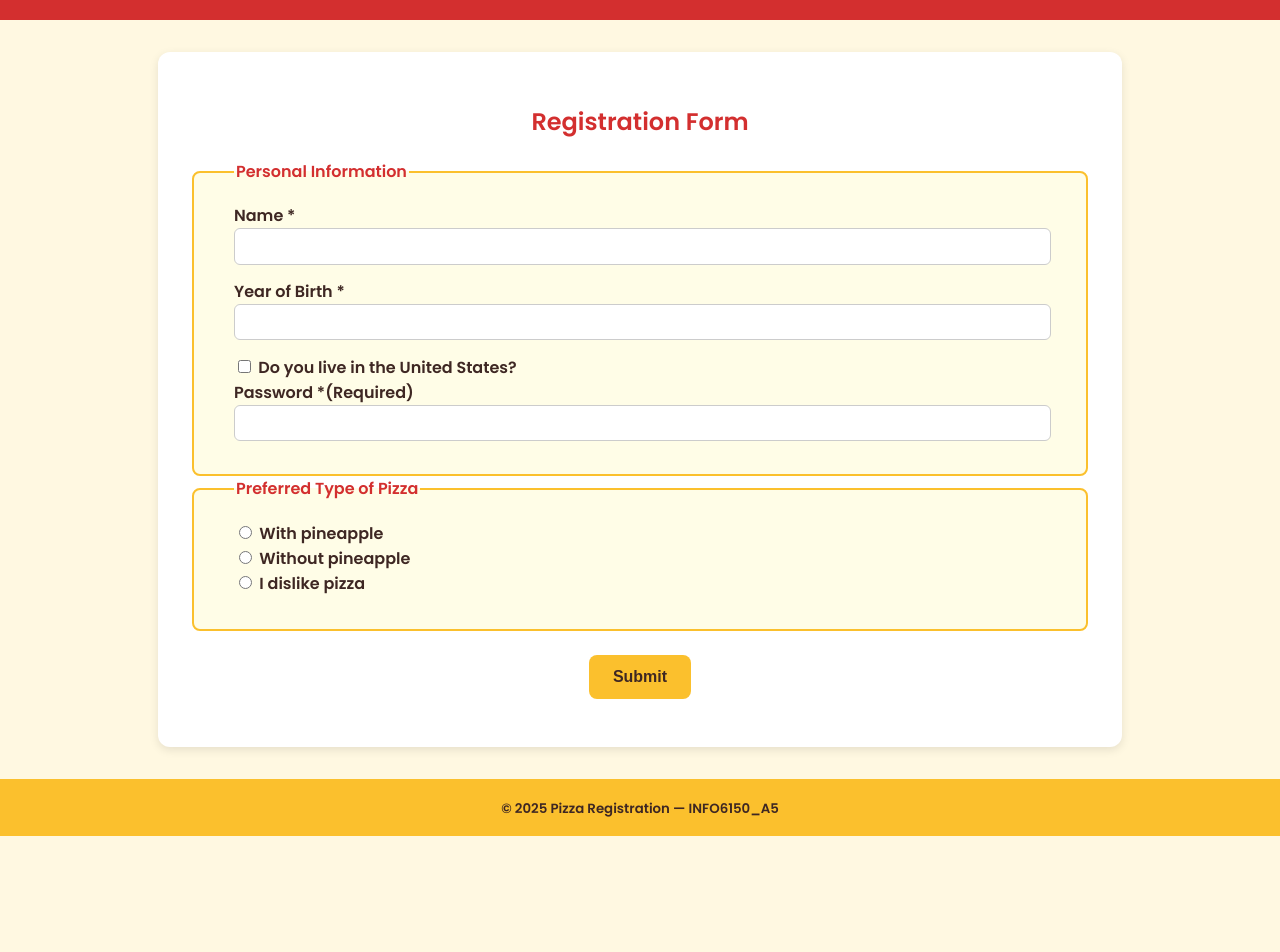
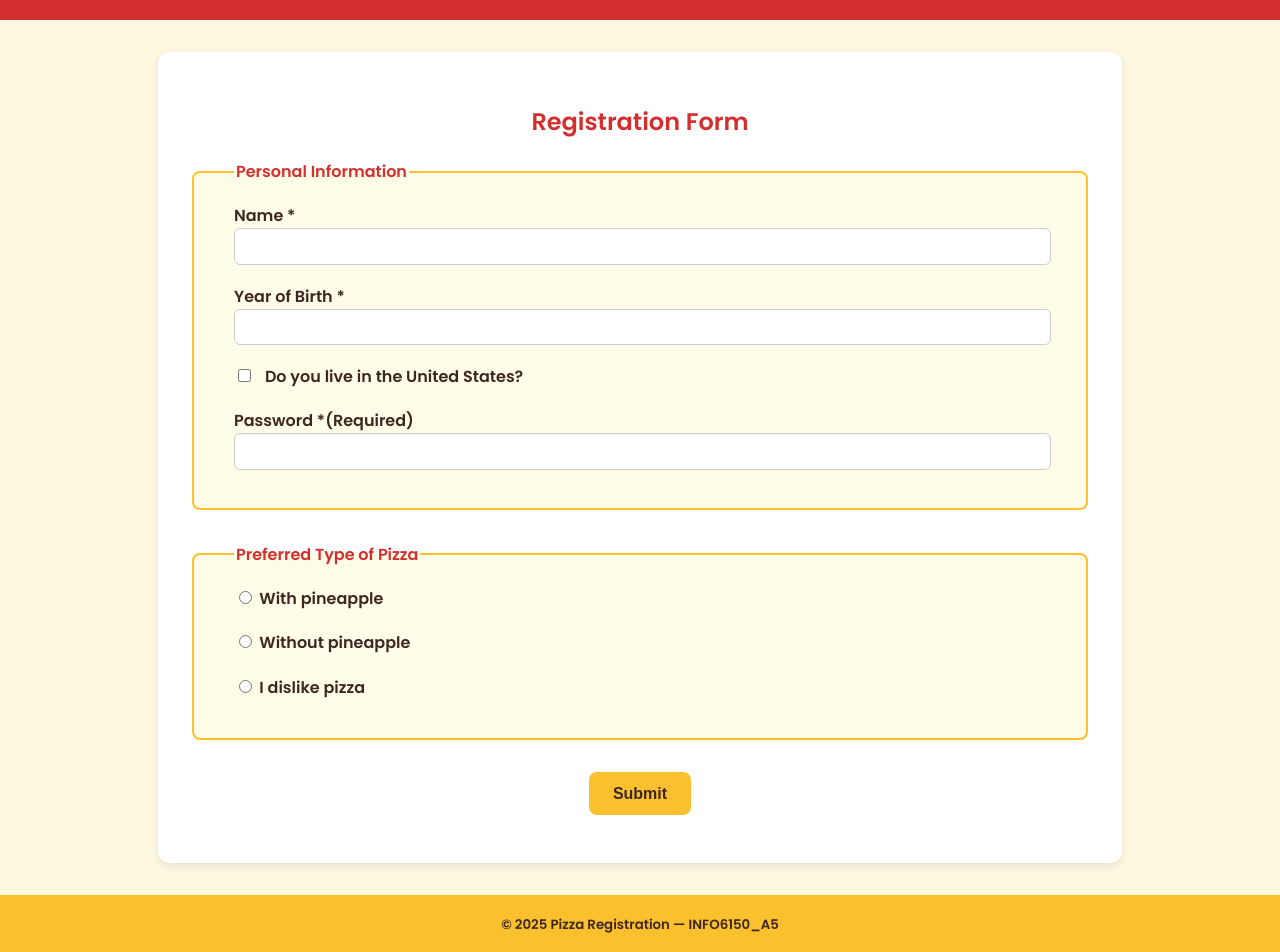
Before and after one commit to sxsun1684/info-6150-a5, a plain HTML site: page index.html in a window 1280 px wide. Shown: the part 121-1073 px from the top of the page. Before the commit the page ends 957 px from the top, so only its background shows below. Drawn offline with Linux system fonts and the light colour scheme.

Commit message:
layout -vertical

```diff
--- a/index.css
+++ b/index.css
@@ -57,6 +57,23 @@ fieldset {
     background-color: #fffde7;
 }
 
+form fieldset {
+    margin-bottom: 2rem !important;
+}
+
+.form-group {
+    margin-bottom: 1.2rem !important;
+}
+
+/* Specifically fix checkbox being too close */
+.form-group input[type="checkbox"] {
+    margin-right: 0.6rem;
+}
+
+/* Add spacing between the last input and submit button */
+.form-actions {
+    margin-top: 2rem !important;
+}
 
 legend {
     font-weight: 600;
@@ -65,7 +82,7 @@ legend {
 
 label {
     display: inline;
-    margin-bottom: 0.3rem;
+    margin-bottom: 5rem;
     font-weight: 600;
 }
 
--- a/script.js
+++ b/script.js
@@ -33,7 +33,7 @@ form.addEventListener('submit', (e) => {
 
     // Validate birth year
     if (isNaN(year) || year <= 1900 || year >= currentYear) {
-        showError('yearError', `Year must be between 1900 and ${currentYear - 1}.`);
+        showError('yearError', `Year must be greater than 1900 and smaller than ${currentYear}.`);
         valid = false;
     }
 
```
